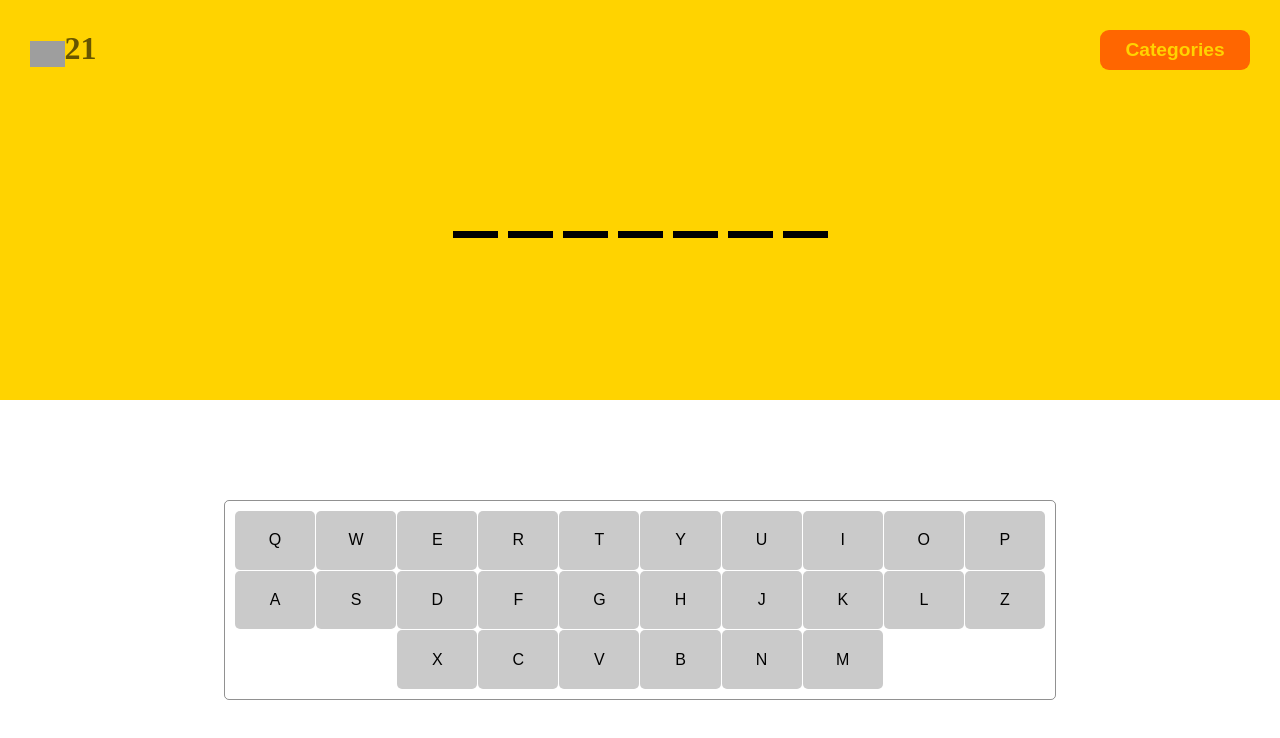
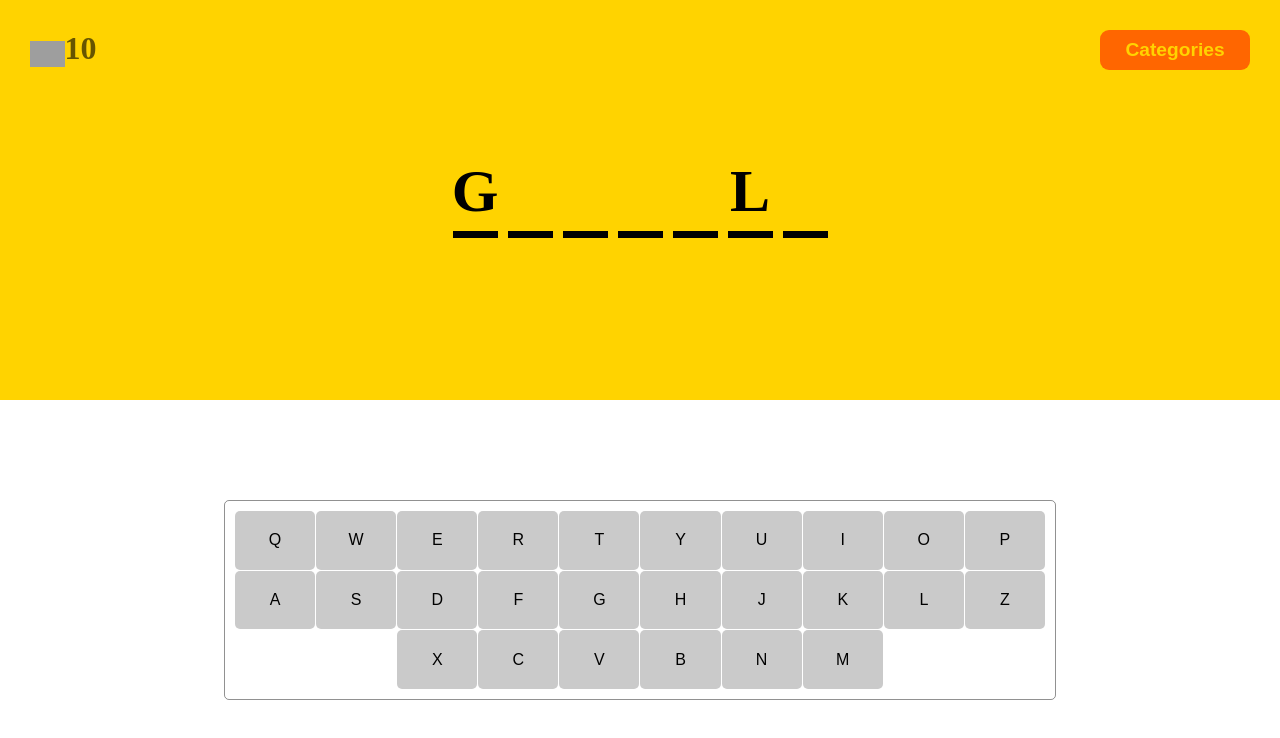
Before and after one commit to Zeeshan632/letter-guessing-game, a plain HTML site: page index.html in a window 1280 px wide. Drawn offline with Linux system fonts and the light colour scheme; grey boxes are pictures that could not be loaded.

Commit message:
just fixed some bugs

```diff
--- a/app.js
+++ b/app.js
@@ -68,21 +68,31 @@ if (!randomWordGenerator(words())) {
 	});
 } else {
 	var wordArray = randomWordGenerator(words());
-	for (let letter of wordArray) {
-		word.innerHTML += `
-		<div class='letters-container'>
-		<h1 class='letter removed'>${letter}</h1>
-		<div class='underline'></div>
-		</div>
-		`;
+	for (let i = 0; i < wordArray.length; i++) {
+		if (i === 0 || i === 5 || i === 9) {
+			word.innerHTML += `
+			<div class='letters-container'>
+			<h1 class='letter '>${wordArray[i]}</h1>
+			<div class='underline'></div>
+			</div>`;
+		} else {
+			word.innerHTML += `
+			<div class='letters-container'>
+			<h1 class='letter removed'>${wordArray[i]}</h1>
+			<div class='underline'></div>
+			</div>`;
+		}
 	}
 }
-let livesCount = wordArray.length * 3;
+let livesCount = Math.floor(wordArray.length * 1.5);
 
 const letters = document.querySelectorAll(".letter");
 const uniqueLetters = [];
 for (let letter of letters) {
-	if (!uniqueLetters.includes(letter.textContent)) {
+	if (
+		!uniqueLetters.includes(letter.textContent) &&
+		letter.classList.contains("removed")
+	) {
 		uniqueLetters.push(letter.textContent);
 	}
 }
@@ -127,7 +137,10 @@ for (let key of keys) {
 		} else {
 			livesCount -= 1;
 			if (livesCount <= 0) {
-				resultStatement.textContent = "YOU LOSE !!!!";
+				resultStatement.innerHTML = `<span>Sorry You Loose :(</span>
+					</br>
+					<span class='right-word'>The right word was "${wordArray.join("")}"
+					`;
 				resultStatement.style.color = "red";
 				result.style.display = "flex";
 				reloadButton.textContent = "TRY AGAIN";
--- a/style.css
+++ b/style.css
@@ -129,6 +129,10 @@ button:active {
 	font-size: 2rem;
 	color: rgb(255, 102, 0);
 	font-weight: bold;
+}
+.right-word {
+	font-size: 2rem;
+	color: black;
 }
 
 /* styling for reseting the app and removing all the word that were gussed by the player from the local storage */
```
